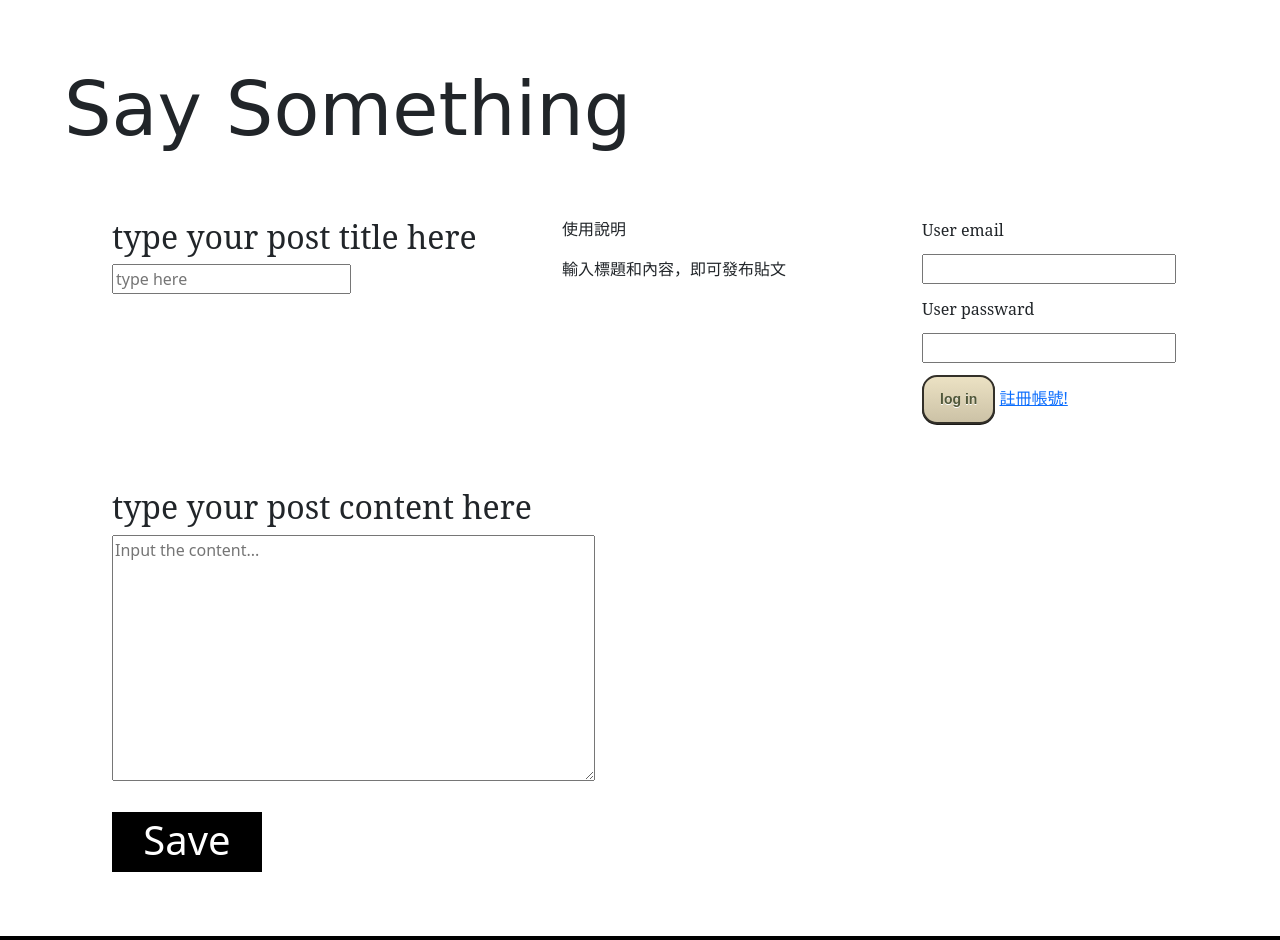
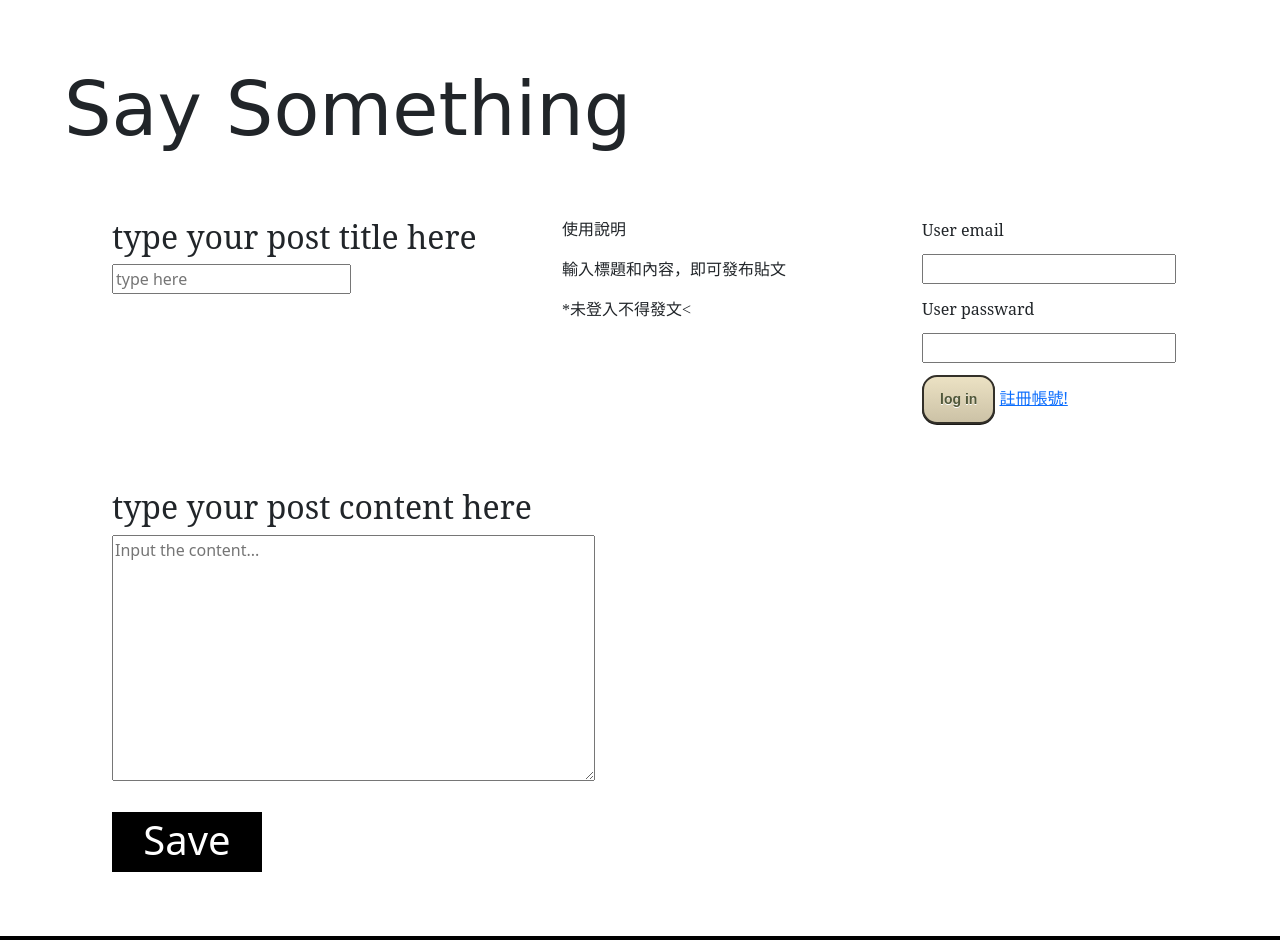
Before and after one commit to gororo533/mysecondblog, a plain HTML site: page index.html in a window 1280 px wide. Drawn offline with nearby package versions, Linux system fonts and the light colour scheme; no server answers.

Commit message:
Update index.html

```diff
--- a/index.html
+++ b/index.html
@@ -28,6 +28,7 @@
       <div class="col-md-4 text-left">
         <p>使用說明</p>
         <p>輸入標題和內容，即可發布貼文</p>
+        <p>*未登入不得發文<
       </div>
       <div class="col-md-3 text-left" id="profile">
 
```
